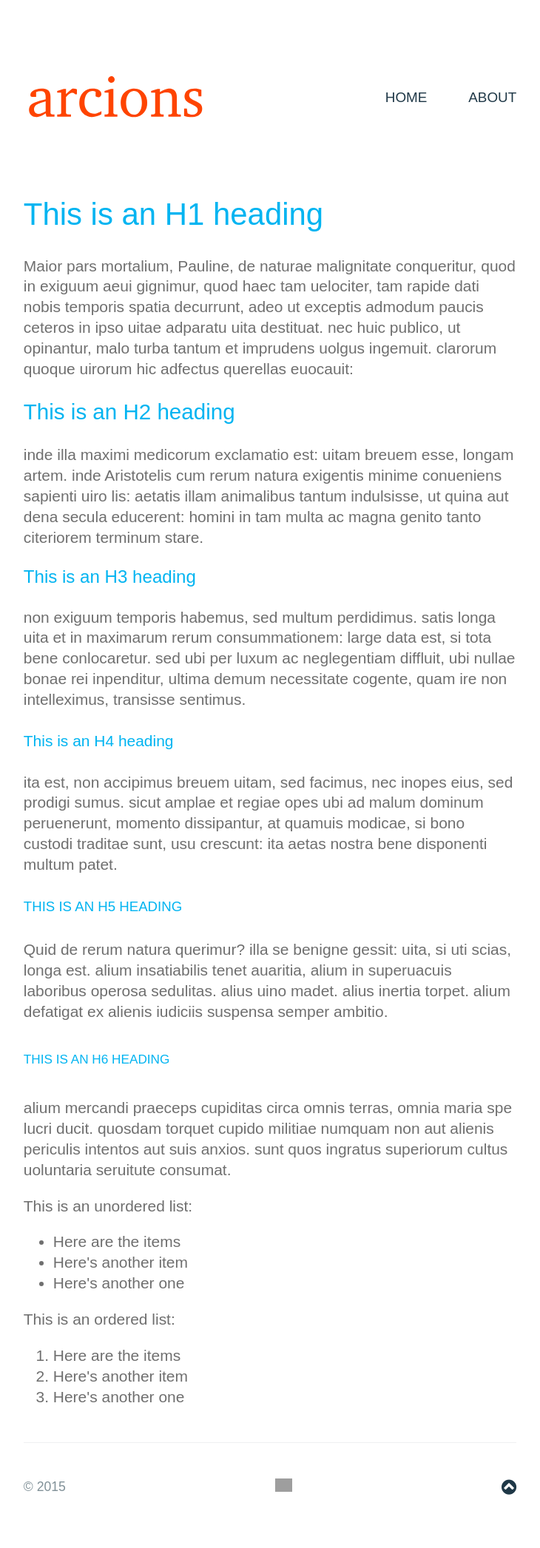
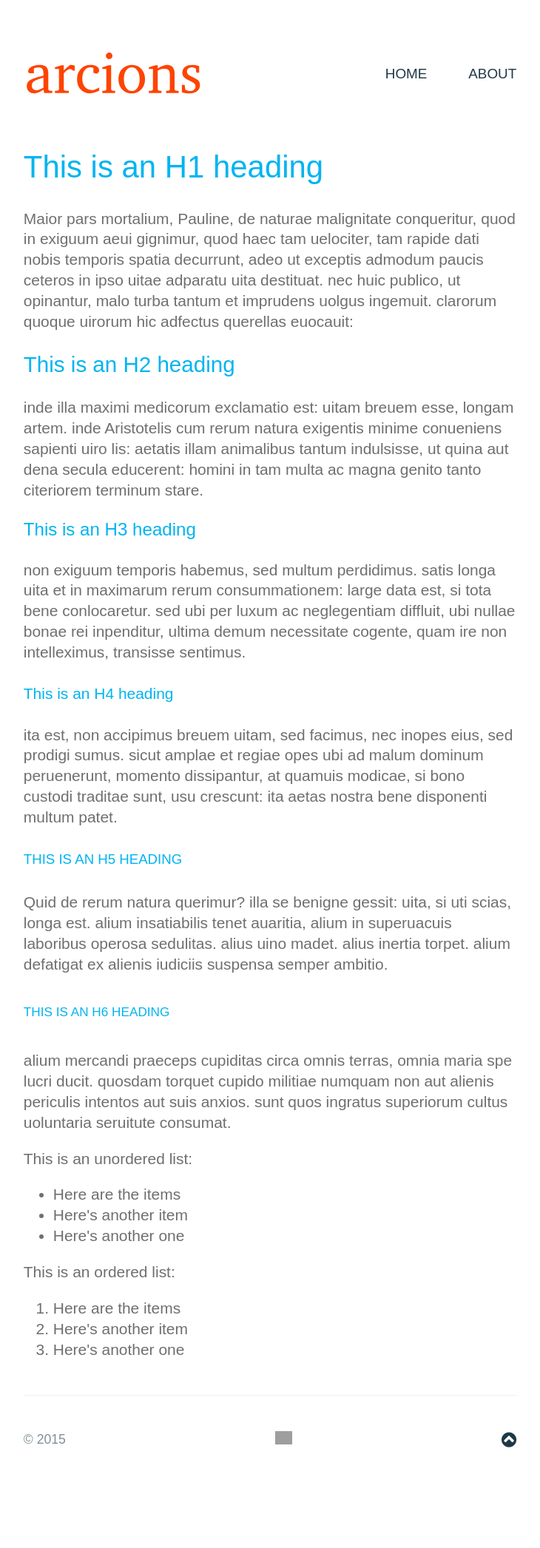
Before and after one commit to arcions/arcions.github.io, a Jekyll site: the page built from index.html, in a window 1280 px wide. Shown: the whole page at 74% size, without its empty margins (275-1005 px from the left). Built offline with Jekyll 4.4.1, drawn with Linux system fonts in a browser that asks for light colours; nearby versions of some CDN libraries; some web fonts are replaced; Markdown is read by kramdown in place of the engine named in the settings; after the commit the page ends 2029 px from its top, so only the background shows below that; grey boxes are pictures that could not be loaded.

Commit message:
Update main.css

```diff
--- a/stylesheets/main.css
+++ b/stylesheets/main.css
@@ -172,16 +172,16 @@ h6 {
       background-color:transparent;}
 
 #header{
-  margin-top:3rem;
-  margin-bottom:3rem;
-  padding-top:3rem;
-  padding-bottom:3rem;
+  margin-top:2rem;
+  margin-bottom:2rem;
+  padding-top:2rem;
+  padding-bottom:2rem;
 }
 
 #header-left {
   float:left;
   text-align:left;
-  margin-left:-10px;
+  margin-left:-13px;
 }
 
 #header-right {
```
